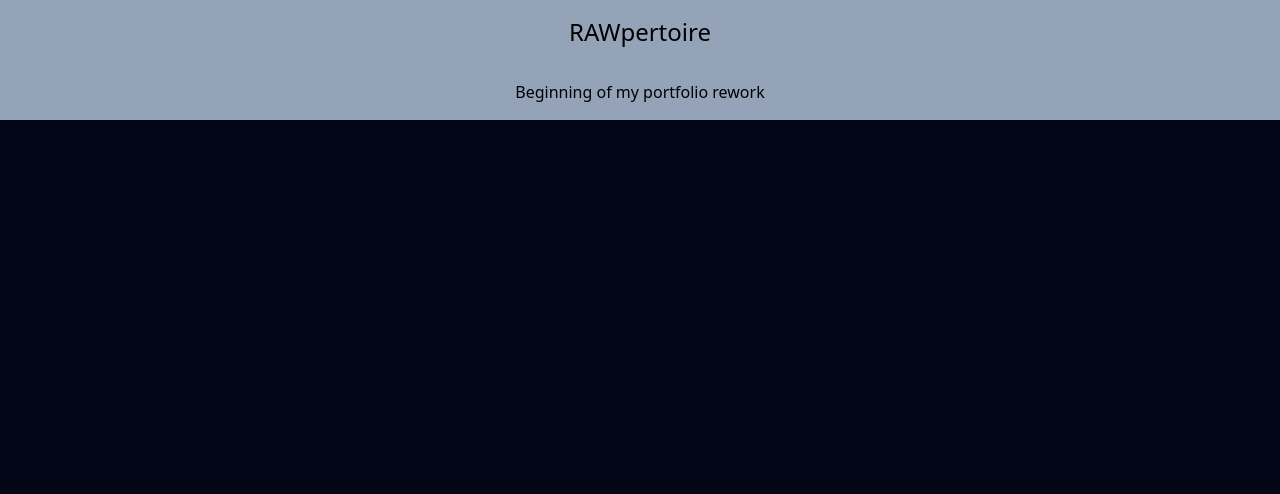
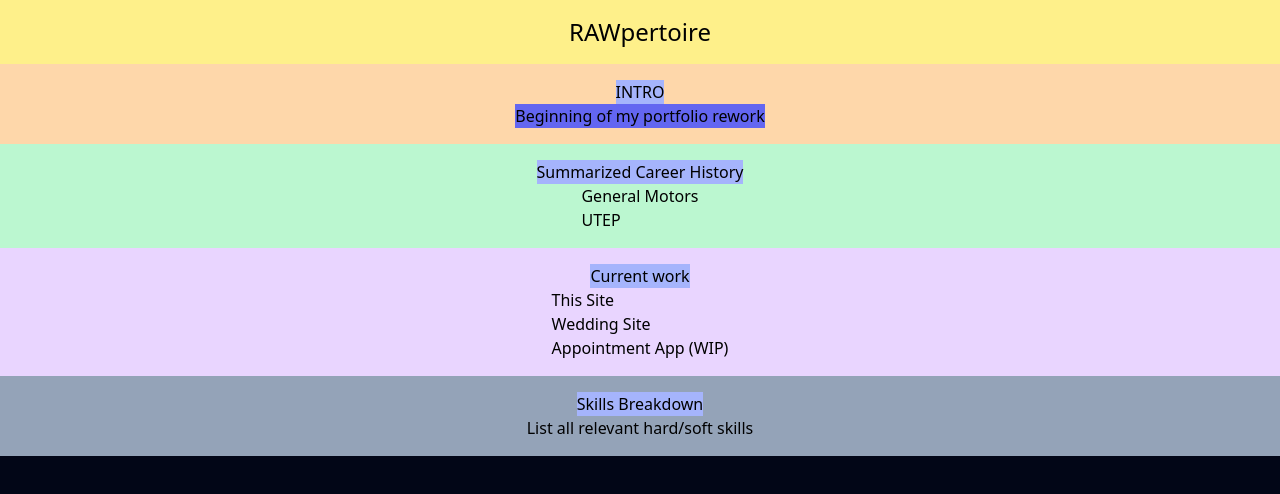
Before and after one commit to RAWoiwode/rawpertoire, a Next.js app: page / in a window 1280 px wide. Shown: the top 494 px of the page. Built offline with nearby package versions, Linux system fonts and the light colour scheme.

Commit message:
Adding rough layout of the home section

```diff
--- a/app/page.tsx
+++ b/app/page.tsx
@@ -1,11 +1,31 @@
 const Home = () => {
   return (
     <main className="bg-slate-400">
-      <div className="p-4 flex justify-center">
+      <div className="p-4 flex justify-center bg-yellow-200">
         <h1 className="text-2xl">RAWpertoire</h1>
       </div>
-      <div className="p-4 flex justify-center">
-        <p>Beginning of my portfolio rework</p>
+      <div className="p-4 flex flex-col items-center bg-orange-200">
+        <h2 className="bg-indigo-300">INTRO</h2>
+        <h3 className="bg-indigo-500">Beginning of my portfolio rework</h3>
+      </div>
+      <div className="p-4 flex flex-col items-center bg-green-200">
+        <h2 className="bg-indigo-300">Summarized Career History</h2>
+        <ul>
+          <li>General Motors</li>
+          <li>UTEP</li>
+        </ul>
+      </div>
+      <div className="p-4 flex flex-col items-center bg-purple-200">
+        <h2 className="bg-indigo-300">Current work</h2>
+        <ul>
+          <li>This Site</li>
+          <li>Wedding Site</li>
+          <li>Appointment App (WIP)</li>
+        </ul>
+      </div>
+      <div className="p-4 flex flex-col items-center bg-neutral-200-200">
+        <h2 className="bg-indigo-300">Skills Breakdown</h2>
+        <h4>List all relevant hard/soft skills</h4>
       </div>
     </main>
   );
```
